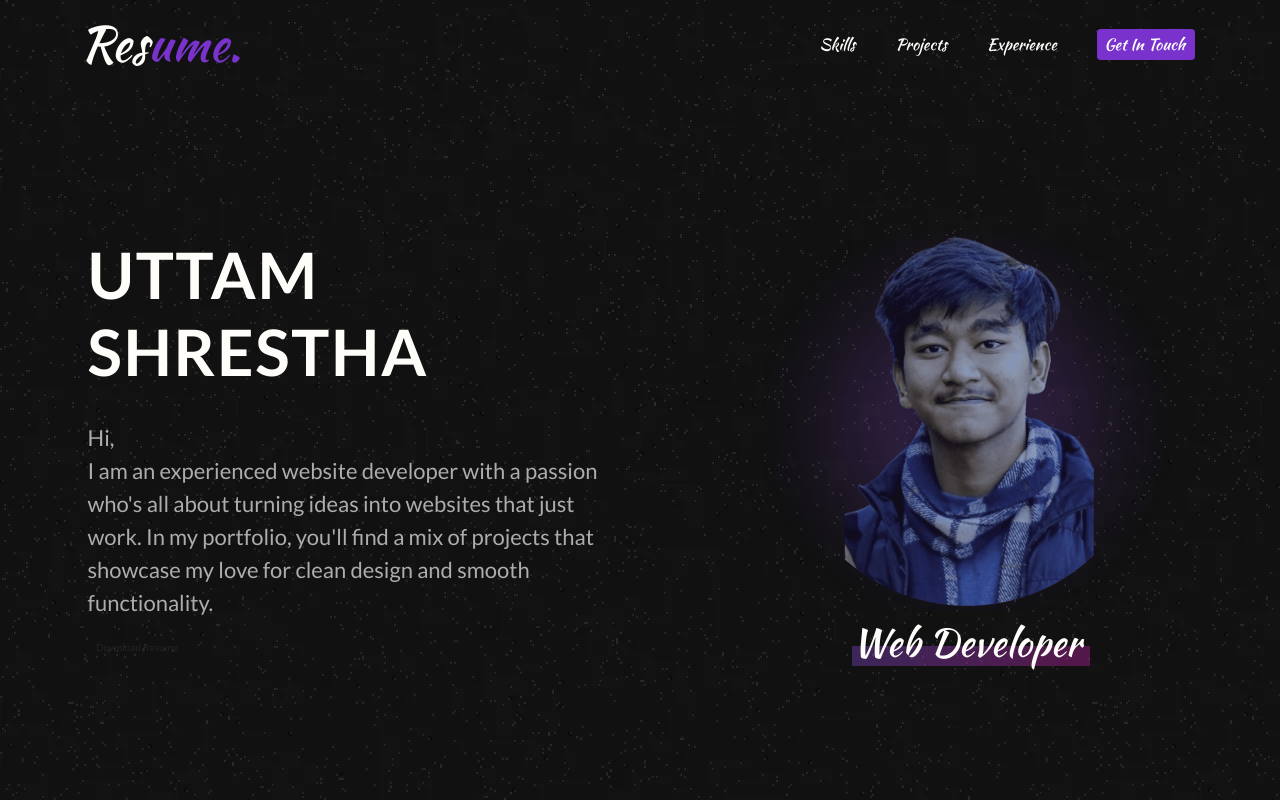
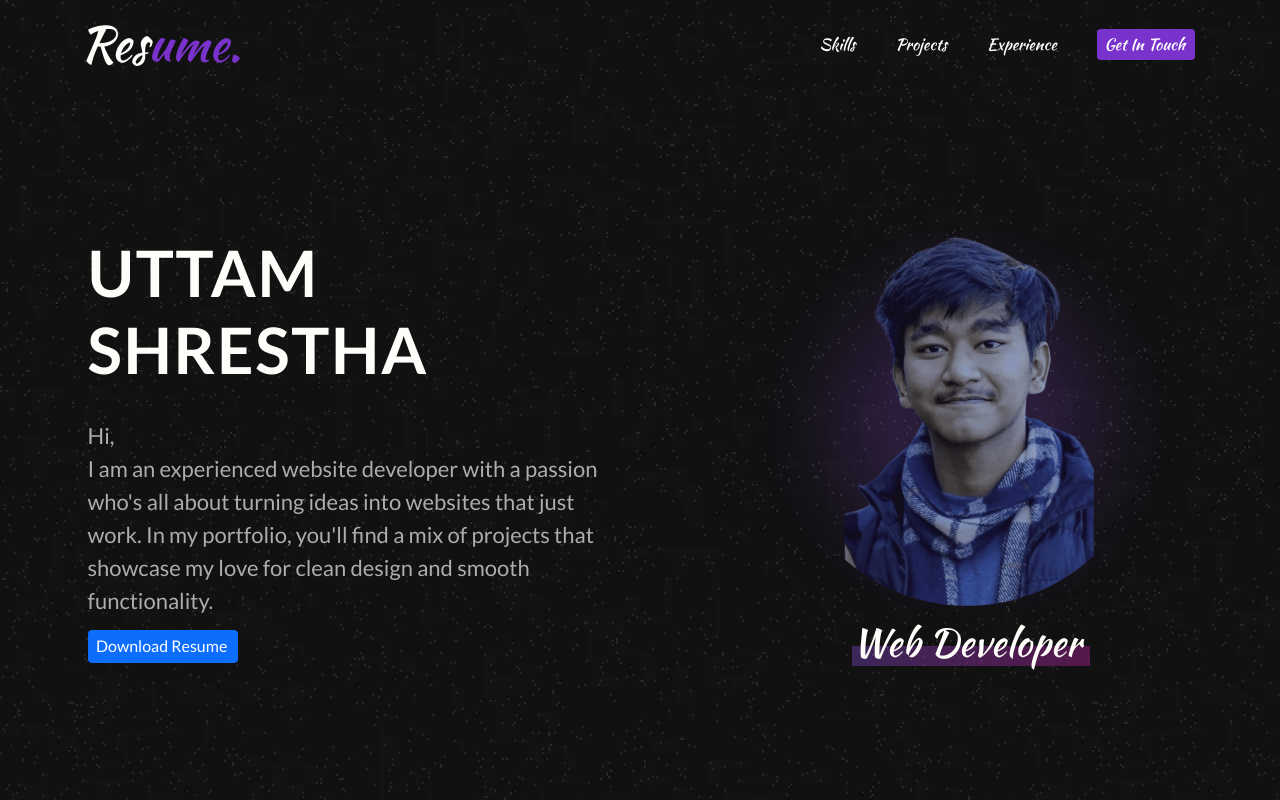
Before and after one commit to uttamstha123/personal_portfolio, a React (Create React App) app: page / in a window 1280 px wide. Shown: the top 800 px of the page. Built offline with nearby package versions, Linux system fonts and the light colour scheme.

Commit message:
styling download button

```diff
--- a/src/section/Header.js
+++ b/src/section/Header.js
@@ -17,8 +17,8 @@ const Header = () => {
             find a mix of projects that showcase my love for clean design and
             smooth functionality.
           </p>
-          <div className="btn">
-            <a href="./resume.pdf" download="Resume - Uttam Shrestha">
+          <div className="fs-sm primaryCtn pe-3 btn btn-primary">
+            <a href="./resume.pdf" className="text-white" download="Resume - Uttam Shrestha">
               Download Resume
             </a>
           </div>
```
